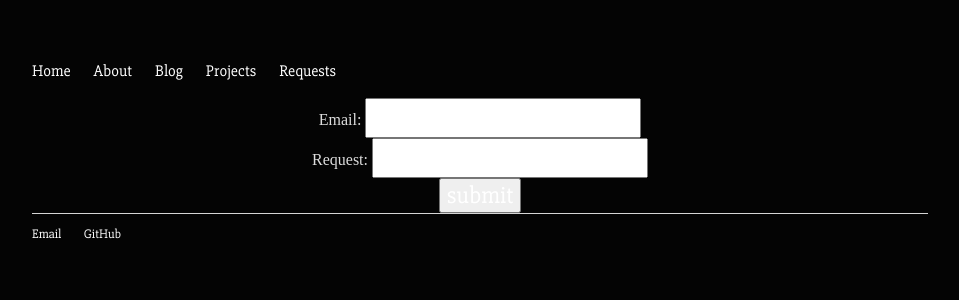
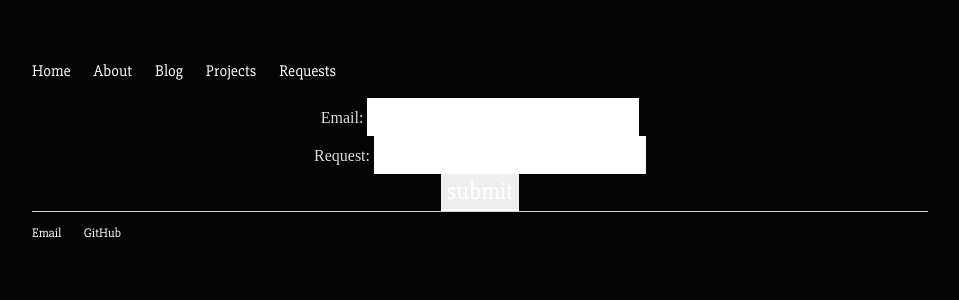
Before and after one commit to 44thCircle/44thCircle.github.io, a Jekyll site: the page built from req/index.html, in a window 1280 px wide. Shown: the top 300 px of the page, without its empty margins (160-1119 px from the left). Built offline with Jekyll 4.4.1, drawn with Linux system fonts in a browser that asks for light colours.

Commit message:
just playing with shit now :brandow:

```diff
--- a/css/main.css
+++ b/css/main.css
@@ -18,8 +18,16 @@
 
 footer { border-top: 1px solid #d5d5d5; font-size: .8em; }
 
-input { font-family: 'Slabo 27px', 'Helvetica', 'Arial', 'Sans-Serif'; font-size: 1.5em; line-height: 1.4em; color: #ffffff; }
+input { font-family: 'Slabo 27px', 'Helvetica', 'Arial', 'Sans-Serif'; font-size: 1.5em; line-height: 1.4em; color: #ffffff; border: none; border-bottom: 2px solid white}
 
+input[type=text] {
+    -webkit-transition: width 0.4s ease-in-out;
+    transition: width 0.4s ease-in-out;
+}
+
+input[type=text]:focus {
+    width: 100%;
+}
 /* Blog */
 ul.posts { margin: 20px auto 40px; font-size: 1.5em; }
 ul.posts li { list-style: none; }
```
